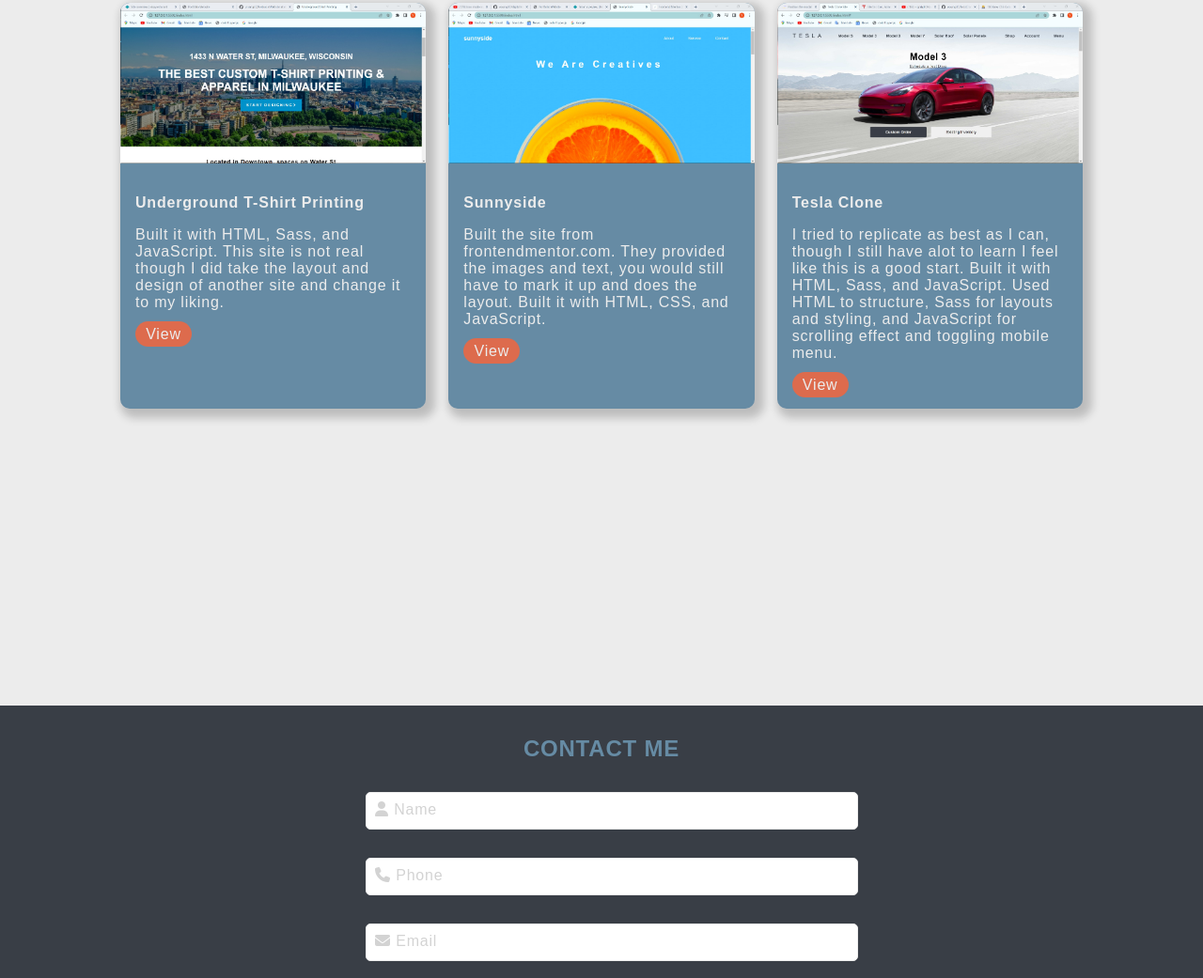
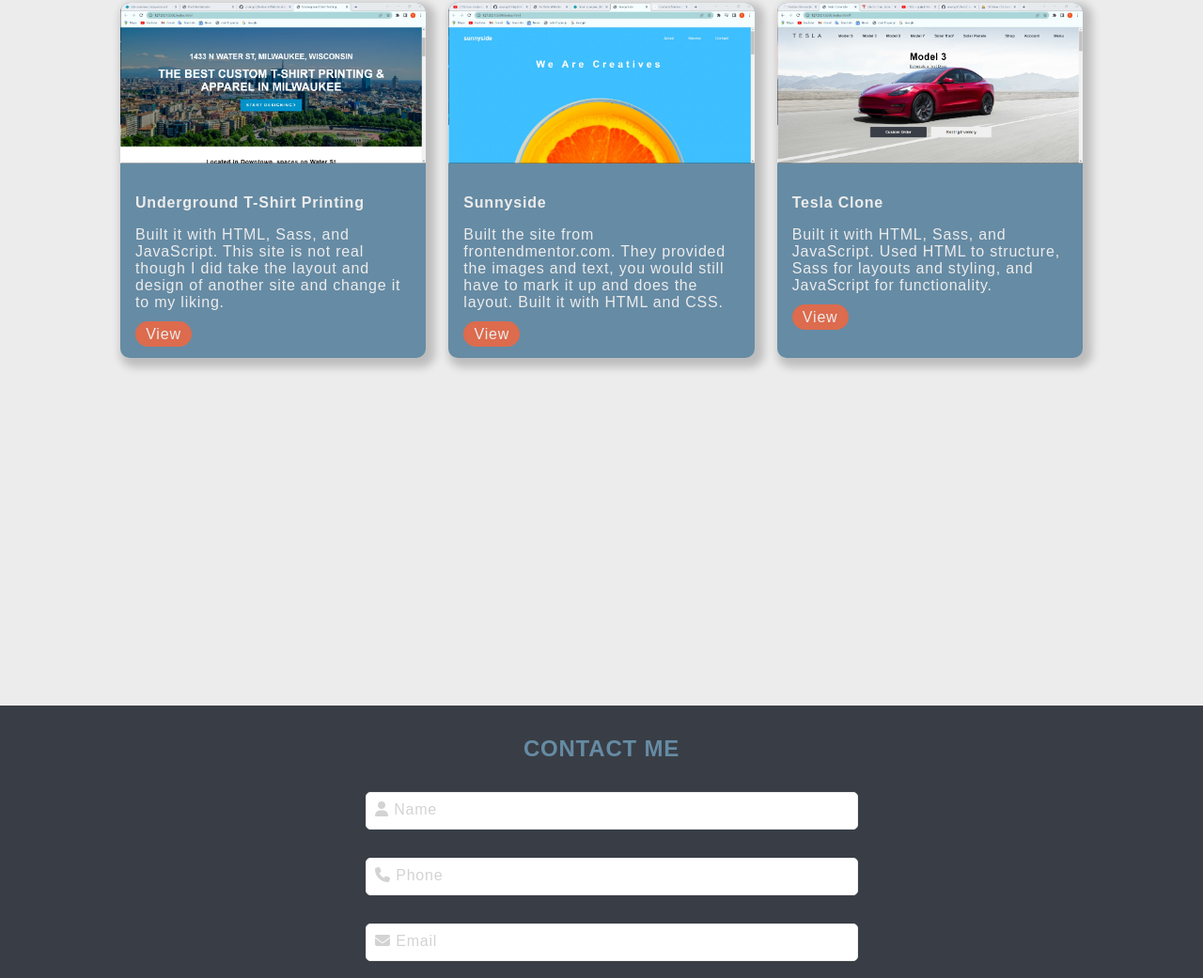
Before and after one commit to vsvang87/Portfolio_Website_2, a website: page index.html in a window 1280 px wide. Shown: the part 2531-3572 px from the top of the page at 94% size. Drawn offline with Linux system fonts and the light colour scheme.

Commit message:
11/27/22, changes to landing page project description

```diff
--- a/index.html
+++ b/index.html
@@ -256,7 +256,7 @@
                   <p>
                     Built the site from frontendmentor.com. They provided the
                     images and text, you would still have to mark it up and does
-                    the layout. Built it with HTML, CSS, and JavaScript.
+                    the layout. Built it with HTML and CSS.
                   </p>
                   <a
                     href="https://digitalvisual.netlify.app"
@@ -274,11 +274,9 @@
                 <div class="inner-content inner-column">
                   <h1>Tesla Clone</h1>
                   <p>
-                    I tried to replicate as best as I can, though I still have
-                    alot to learn I feel like this is a good start. Built it
-                    with HTML, Sass, and JavaScript. Used HTML to structure,
-                    Sass for layouts and styling, and JavaScript for scrolling
-                    effect and toggling mobile menu.
+                    Built it with HTML, Sass, and JavaScript. Used HTML to
+                    structure, Sass for layouts and styling, and JavaScript for
+                    functionality.
                   </p>
                   <a
                     href="https://visayteslaclone.netlify.app"
```
